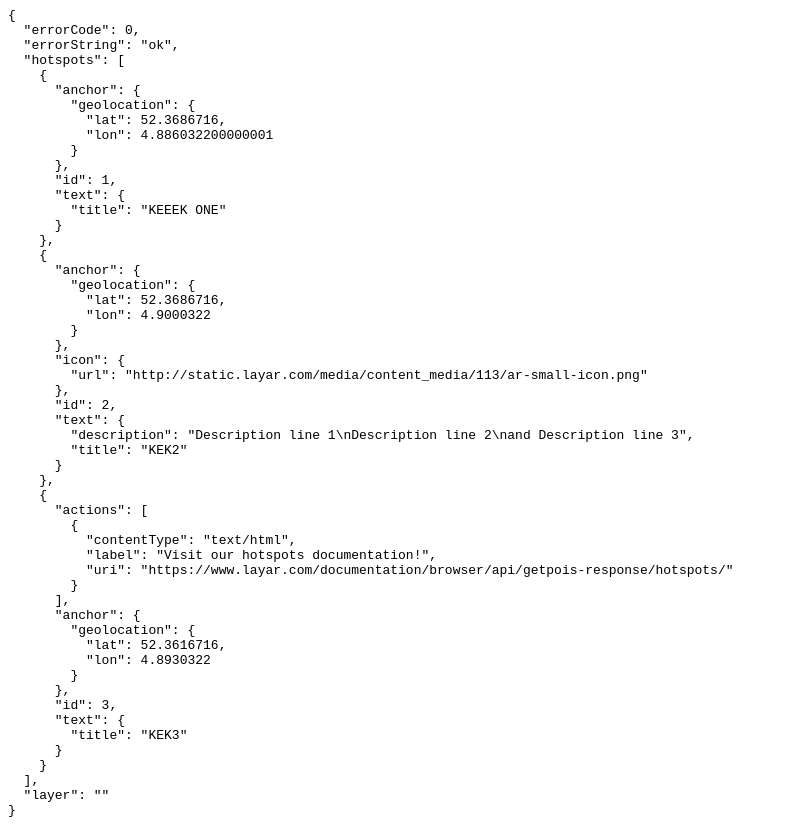
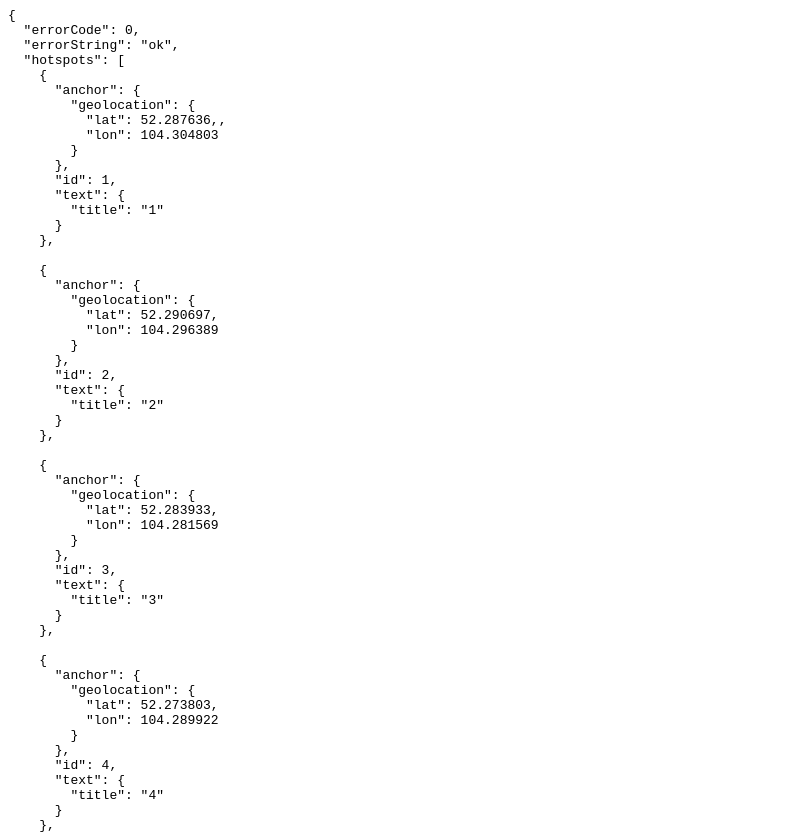
Before and after one commit to WaitingBot/waitingbot.github.io, a plain HTML site: page index.html in a window 1280 px wide. Shown: the top 834 px of the page, without its empty margins (0-786 px from the left). Drawn offline with Linux system fonts and the light colour scheme.

Commit message:
Update index.html

```diff
--- a/index.html
+++ b/index.html
@@ -5,50 +5,68 @@
     {
       "anchor": {
         "geolocation": {
-          "lat": 52.3686716,
-          "lon": 4.886032200000001
+          "lat": 52.287636,,
+          "lon": 104.304803
         }
       },
       "id": 1,
       "text": {
-        "title": "KEEEK ONE"
+        "title": "1"
       }
     },
+
     {
       "anchor": {
         "geolocation": {
-          "lat": 52.3686716,
-          "lon": 4.9000322
+          "lat": 52.290697,
+          "lon": 104.296389
         }
-      },
-      "icon": {
-        "url": "http://static.layar.com/media/content_media/113/ar-small-icon.png"
       },
       "id": 2,
       "text": {
-        "description": "Description line 1\nDescription line 2\nand Description line 3",
-        "title": "KEK2"
+        "title": "2"
       }
     },
+
     {
-      "actions": [
-        {
-          "contentType": "text/html",
-          "label": "Visit our hotspots documentation!",
-          "uri": "https://www.layar.com/documentation/browser/api/getpois-response/hotspots/"
-        }
-      ],
       "anchor": {
         "geolocation": {
-          "lat": 52.3616716,
-          "lon": 4.8930322
+          "lat": 52.283933,
+          "lon": 104.281569
         }
       },
       "id": 3,
       "text": {
-        "title": "KEK3"
+        "title": "3"
+      }
+    },
+
+    {
+      "anchor": {
+        "geolocation": {
+          "lat": 52.273803,
+          "lon": 104.289922
+        }
+      },
+      "id": 4,
+      "text": {
+        "title": "4"
+      }
+    },
+
+    {
+      "anchor": {
+        "geolocation": {
+          "lat": 52.273756,
+          "lon": 104.289922
+        }
+      },
+      "id": 5,
+      "text": {
+        "title": "5"
       }
     }
+
   ],
   "layer": ""
 }
```
